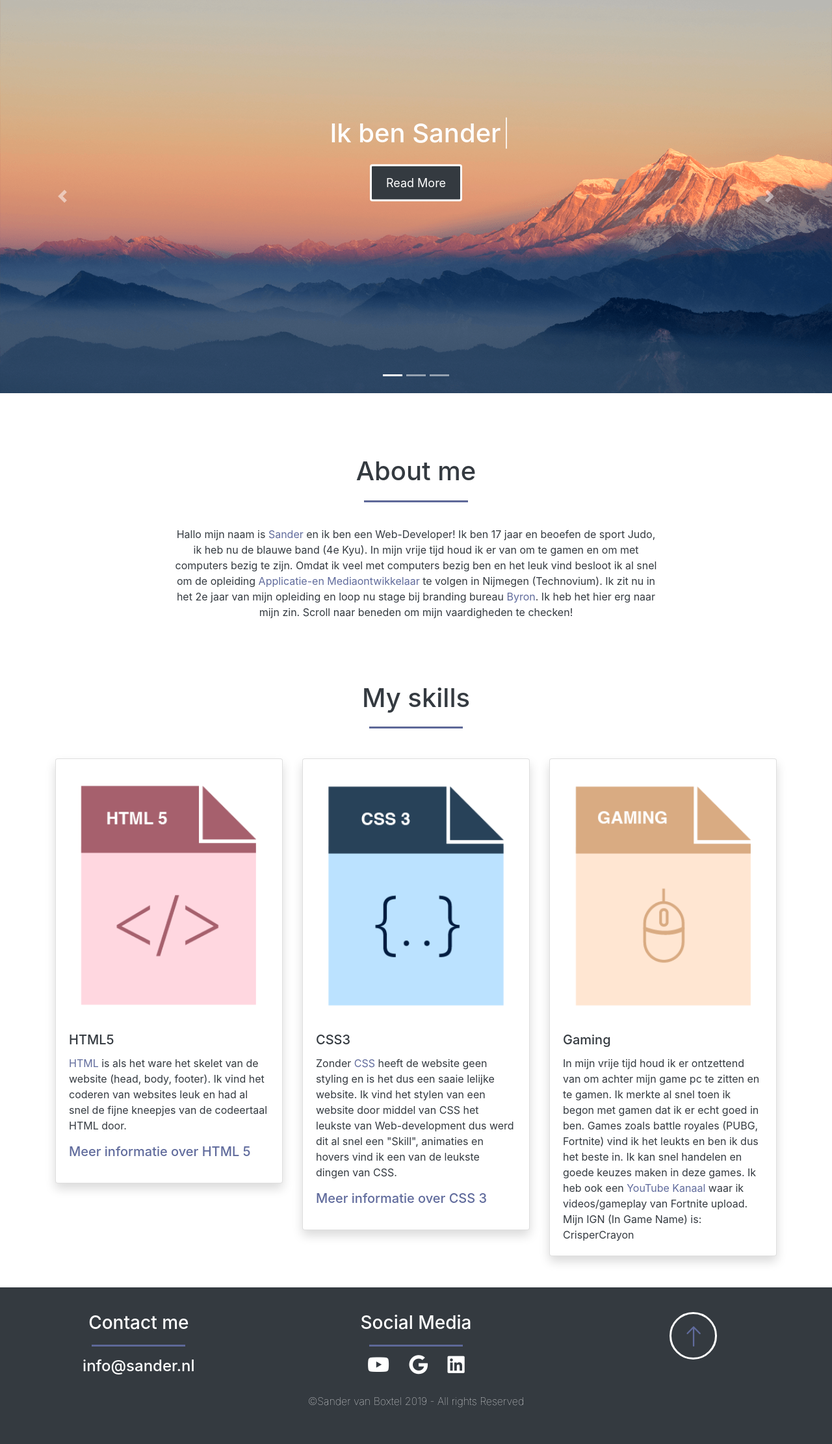
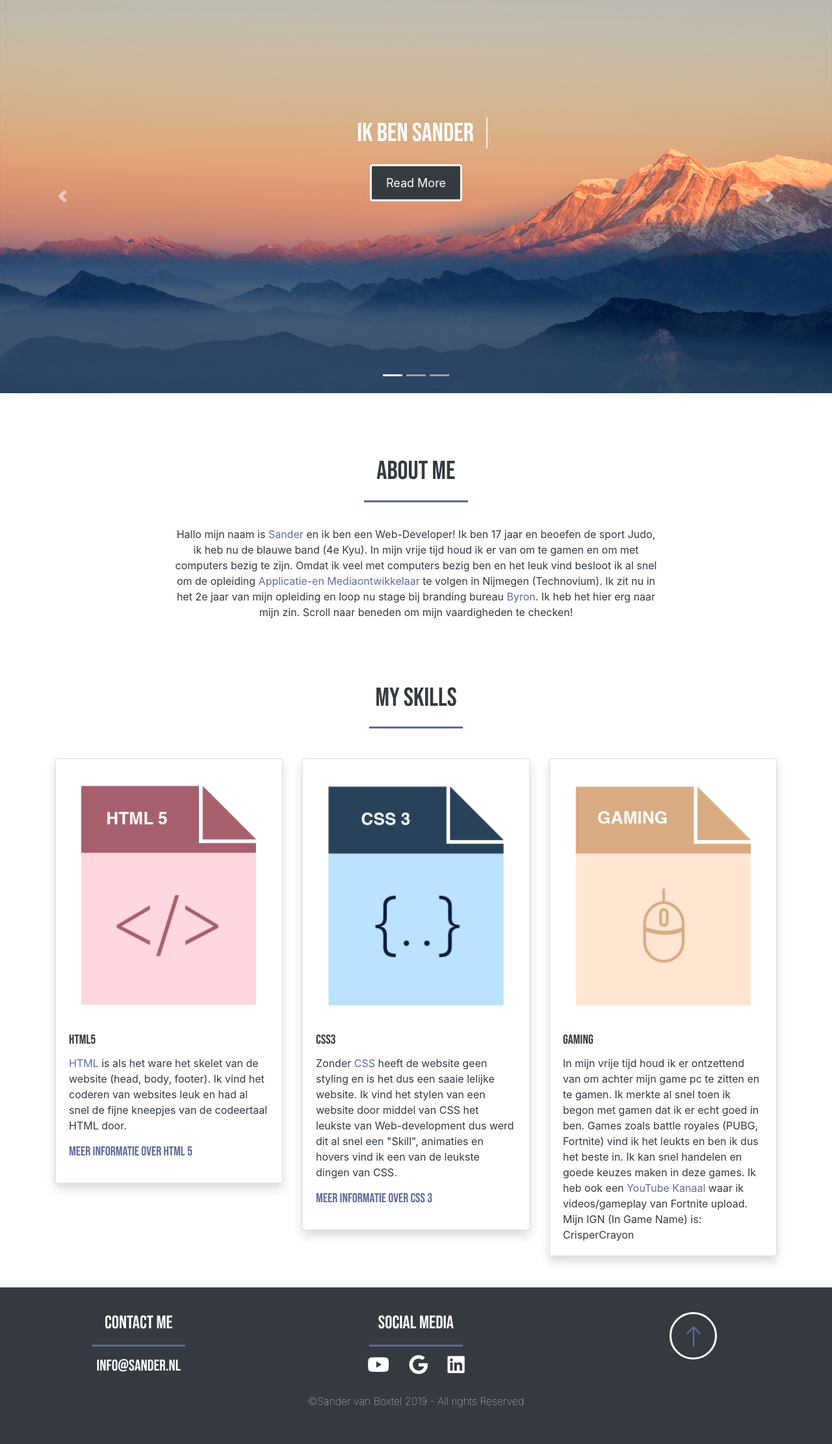
Before and after one commit to SandervanBoxtel/sandervanboxtel.github.io, a PHP site: page / in a window 1280 px wide. Shown: the part 56-2278 px from the top of the page at 65% size. Run offline with PHP 8.4, Linux system fonts and the light colour scheme; some libraries are stand-ins or nearby versions.

Commit message:
Update Fonts Family
Update Fonts!!!

```diff
--- a/css/sander-style.css
+++ b/css/sander-style.css
@@ -1,3 +1,9 @@
+@font-face {
+    src: url(/fonts/BebasNeue-Regular.ttf);
+    font-family: bebas;
+}
+
+
 body {
     color: #343a40;
 }
@@ -5,6 +11,10 @@ body {
 html {
     font-size: 16px;
     scroll-behavior: smooth;
+}
+
+h1, h2, h3, h4, h5 {
+    font-family: bebas;
 }
 
 .borderline {
@@ -84,7 +94,7 @@ html {
 
 @keyframes typewriter{
     from{width: 0;}
-    to{width: 7em;}
+    to{width: 5.5em;}
 }
 
 @keyframes blinkTextCursor {
@@ -111,7 +121,7 @@ html {
 
 @keyframes typewriter2{
     from{width: 0;}
-    to{width: 10em;}
+    to{width: 8em;}
 }
 
 @keyframes blinkTextCursor2 {
@@ -138,7 +148,7 @@ html {
 
 @keyframes typewriter3{
     from{width: 0;}
-    to{width: 8.5em;}
+    to{width: 7em;}
 }
 
 @keyframes blinkTextCursor3 {
```
Also changed, not shown: fonts/BebasNeue-Regular.ttf (added), 1 other file.
